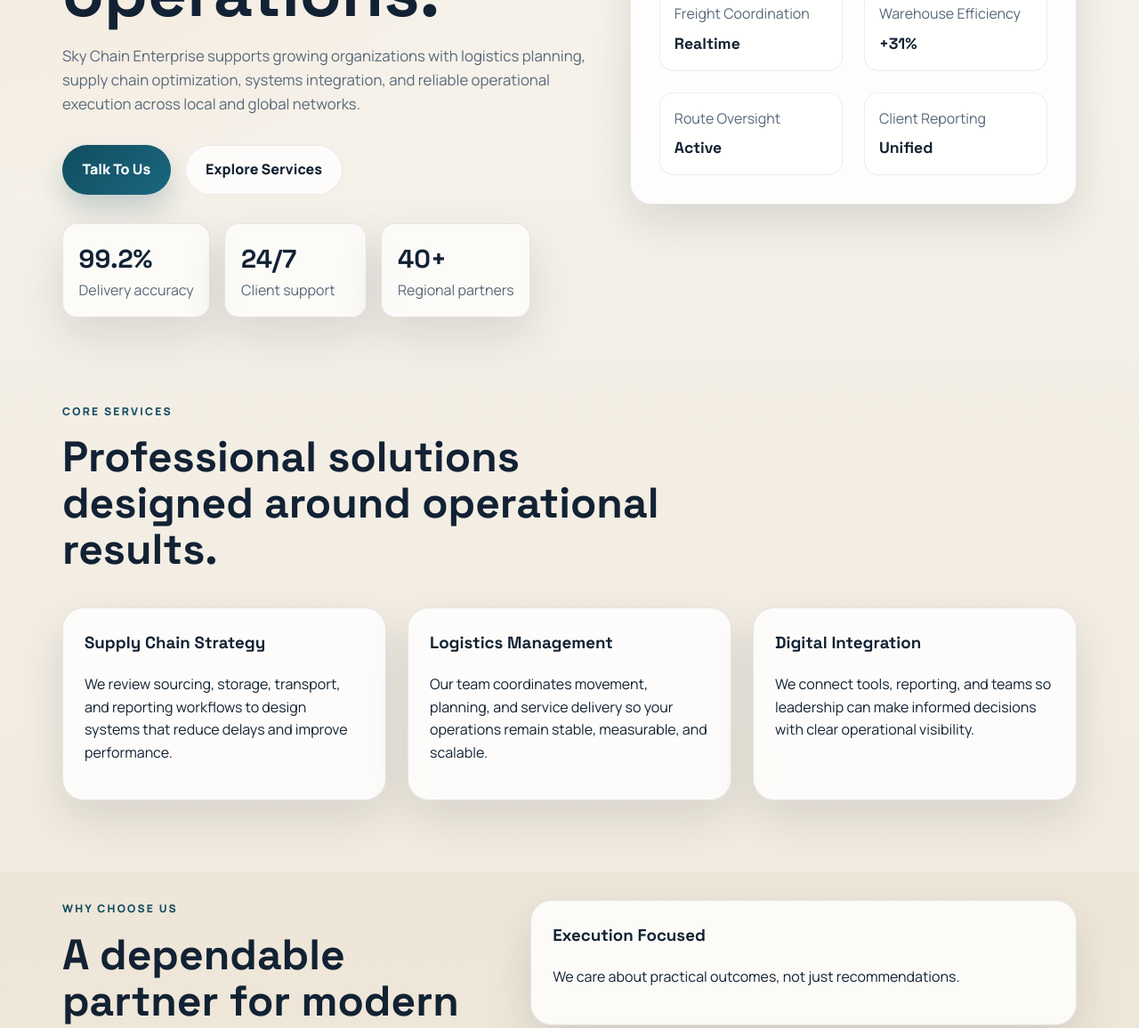
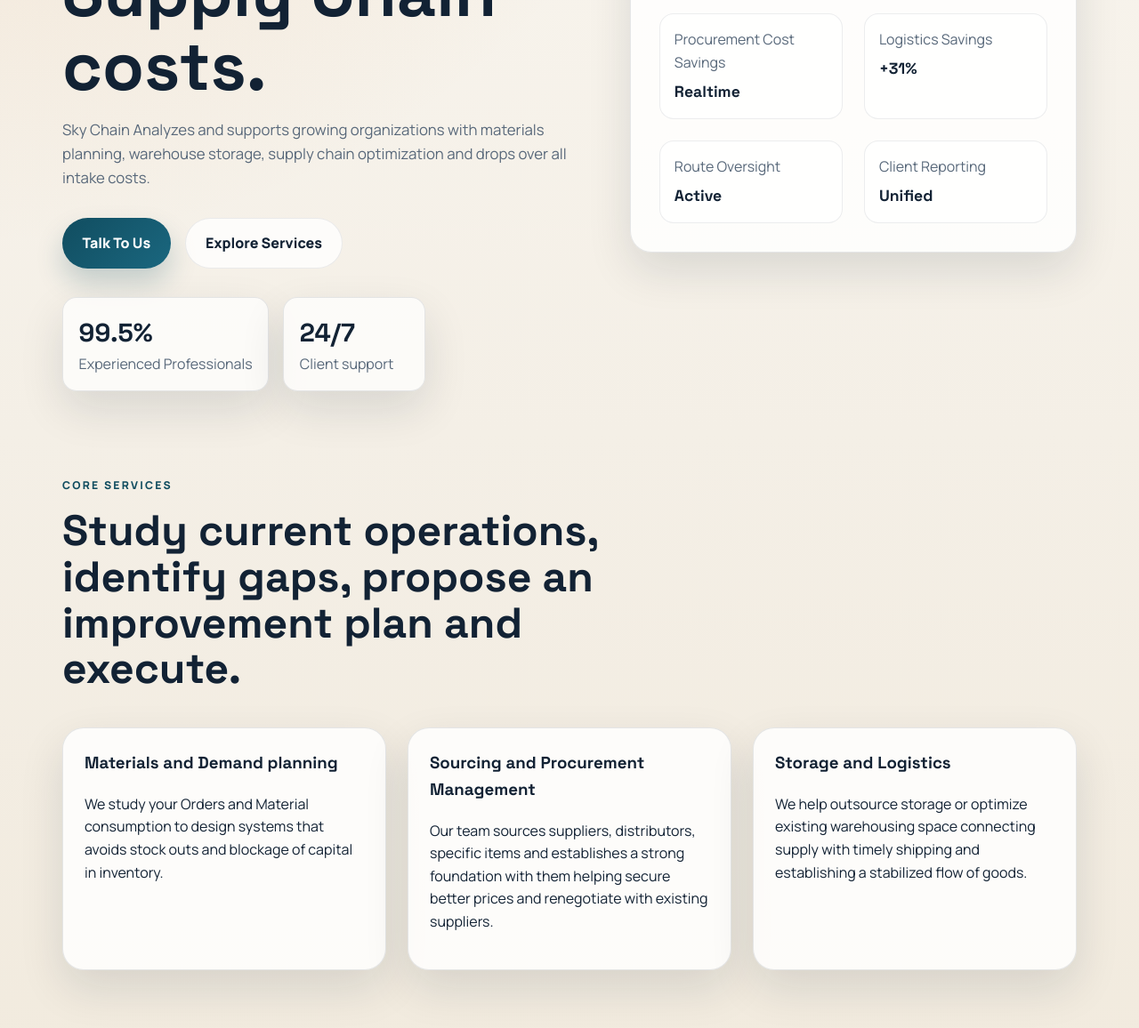
Before and after one commit to YashKachhiyaPatel/Sky_chain, a plain HTML site: page index.html in a window 1280 px wide. Shown: the part 566-1722 px from the top of the page at 89% size. Drawn offline with Linux system fonts and the light colour scheme.

Commit message:
nainil commit

```diff
--- a/index.html
+++ b/index.html
@@ -17,7 +17,6 @@
         <span class="brand-mark">SC</span>
         <span class="brand-text">
           <strong>Sky Chain</strong>
-          <span>Enterprise</span>
         </span>
       </a>
 
@@ -40,11 +39,11 @@
     <section class="hero-section">
       <div class="container hero-grid">
         <div class="hero-copy">
-          <p class="eyebrow">Enterprise Logistics and Supply Chain Solutions</p>
-          <h1>We help businesses move faster with smarter operations.</h1>
+          <p class="eyebrow">Procurement and Supply Chain Solutions</p>
+          <h1>We help Organizations to reduce and Stabilize Supply Chain costs.</h1>
           <p class="lead">
-            Sky Chain Enterprise supports growing organizations with logistics planning, supply chain optimization,
-            systems integration, and reliable operational execution across local and global networks.
+          Sky Chain Analyzes and supports growing organizations with materials planning,
+warehouse storage, supply chain optimization and drops over all intake costs.
           </p>
           <div class="hero-actions">
             <a class="button button-primary" href="contact.html">Talk To Us</a>
@@ -52,17 +51,14 @@
           </div>
           <div class="stats-row">
             <article class="stat-card">
-              <strong>99.2%</strong>
-              <span>Delivery accuracy</span>
+              <strong>99.5%</strong>
+              <span>Experienced Professionals</span>
             </article>
             <article class="stat-card">
               <strong>24/7</strong>
               <span>Client support</span>
             </article>
-            <article class="stat-card">
-              <strong>40+</strong>
-              <span>Regional partners</span>
-            </article>
+
           </div>
         </div>
 
@@ -71,11 +67,11 @@
           <h2>Connected planning. Reliable fulfillment. Better visibility.</h2>
           <div class="metric-grid">
             <article>
-              <span>Freight Coordination</span>
+              <span>Procurement Cost Savings</span>
               <strong>Realtime</strong>
             </article>
             <article>
-              <span>Warehouse Efficiency</span>
+              <span>Logistics Savings</span>
               <strong>+31%</strong>
             </article>
             <article>
@@ -95,20 +91,25 @@
       <div class="container">
         <div class="section-heading">
           <p class="eyebrow">Core Services</p>
-          <h2>Professional solutions designed around operational results.</h2>
+          <h2>Study current operations, identify gaps, propose an improvement plan and execute.</h2>
         </div>
         <div class="three-grid">
           <article class="card feature-card">
-            <h3>Supply Chain Strategy</h3>
-            <p>We review sourcing, storage, transport, and reporting workflows to design systems that reduce delays and improve performance.</p>
+            <h3>Materials and Demand planning</h3>
+            <p>We study your Orders and Material consumption to design systems that avoids stock outs and
+blockage of capital in inventory.</p>
           </article>
           <article class="card feature-card">
-            <h3>Logistics Management</h3>
-            <p>Our team coordinates movement, planning, and service delivery so your operations remain stable, measurable, and scalable.</p>
+            <h3>Sourcing and Procurement Management</h3>
+            <p>Our team sources suppliers, distributors, specific items and establishes a strong foundation with
+them helping secure better prices and renegotiate with existing suppliers.</p>
           </article>
           <article class="card feature-card">
-            <h3>Digital Integration</h3>
-            <p>We connect tools, reporting, and teams so leadership can make informed decisions with clear operational visibility.</p>
+            <h3>Storage and Logistics</h3>
+            <p>
+              We help outsource storage or optimize existing warehousing space connecting supply with
+timely shipping and establishing a stabilized flow of goods.
+            </p>
           </article>
         </div>
       </div>
@@ -131,7 +132,7 @@
           </article>
           <article class="card mini-card">
             <h3>Scalable Operations</h3>
-            <p>Our systems are designed to grow with your business and customer demand.</p>
+            <p>Our systems are designed to grow with your business.</p>
           </article>
         </div>
       </div>
@@ -141,8 +142,8 @@
   <footer class="site-footer">
     <div class="container footer-wrap">
       <div>
-        <h3>Sky Chain Enterprise</h3>
-        <p>Professional supply chain, logistics, and enterprise operations support.</p>
+        <h3>Sky Chain</h3>
+        <p>Professional Procurement and Supply Chain support</p>
       </div>
       <nav class="footer-nav">
         <a href="index.html">Home</a>
```
Also changed, not shown: about.html (+6 -6 lines), contact.html (+1 -2 lines), team.html (+1 -2 lines).
